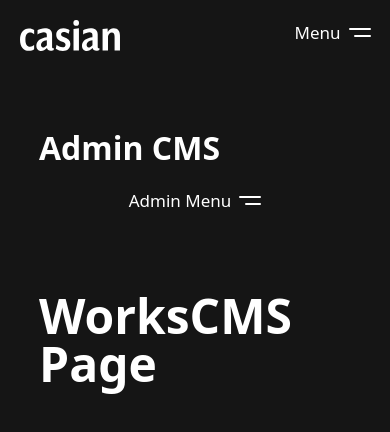
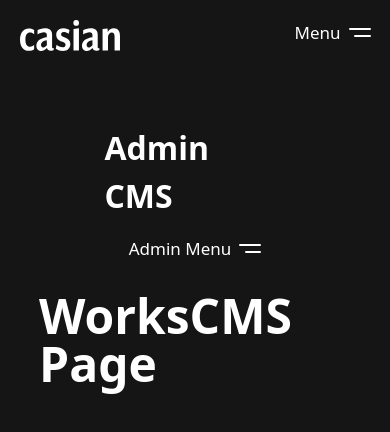
Before and after one commit to CasianLW/portfolio-casian-react-typecript-cms, a Next.js app: page /admin/works in a window 390 px wide. Shown: the top 432 px of the page. Built offline with nearby package versions, Linux system fonts and the light colour scheme.

Commit message:
layout position fix

```diff
--- a/layout/admin/index.tsx
+++ b/layout/admin/index.tsx
@@ -12,7 +12,7 @@ const AdminLayoutComponent: FC<Props> = ({ children }) => {
     <>
       <div className="block lg:flex top-header lateral-space ">
         <AdminNavSettingsProvider>
-          <div className="w-full md:w-[20%]">
+          <div className="w-fit mx-auto">
             <AdminNavComponent />
           </div>
           <div className="w-full">{children}</div>
```
